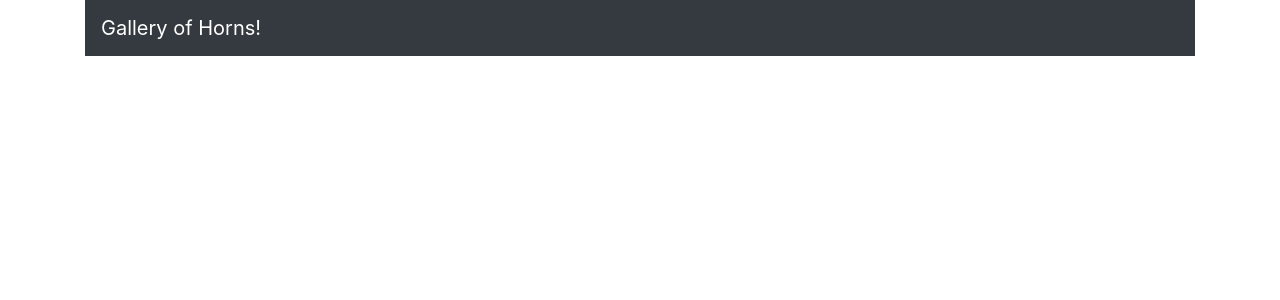
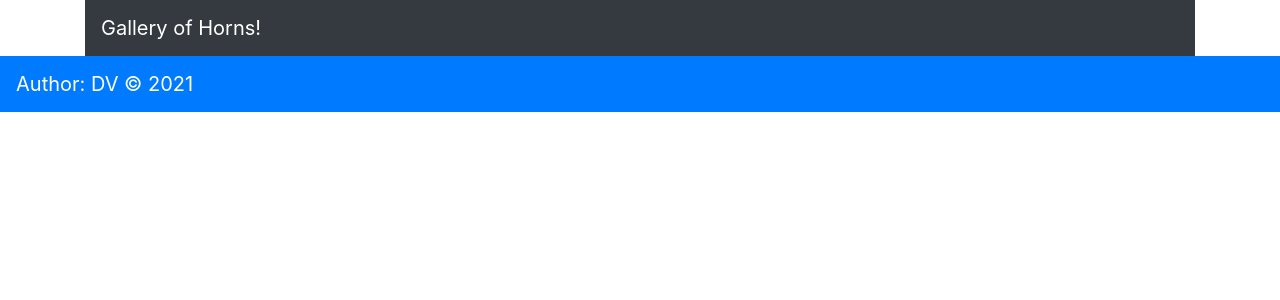
Before and after one commit to DeltaVCode/cedar-c-301d10, a React (Create React App) app in the folder class-04/demo/lab-review/: page / in a window 1280 px wide. Shown: the top 300 px of the page. Built offline with nearby package versions, Linux system fonts and the light colour scheme.

Commit message:
Add <Footer />

```diff
--- a/class-04/demo/lab-review/src/App.js
+++ b/class-04/demo/lab-review/src/App.js
@@ -1,10 +1,12 @@
 import './App.css';
+import Footer from './components/footer';
 import Header from './components/header';
 
 function App() {
   return (
     <div className="App">
       <Header />
+      <Footer />
     </div>
   );
 }
--- /dev/null
+++ b/class-04/demo/lab-review/src/components/footer.js
@@ -0,0 +1,17 @@
+import React from 'react';
+// Less efficient than import 'react-bootstrap/Navbar'
+import { Navbar } from 'react-bootstrap';
+
+class Footer extends React.Component {
+  render() {
+    return (
+      <footer>
+        <Navbar bg="primary" variant="dark">
+          <Navbar.Brand>Author: DV &copy; {new Date().getFullYear()}</Navbar.Brand>
+        </Navbar>
+      </footer>
+    )
+  }
+}
+
+export default Footer;
```
